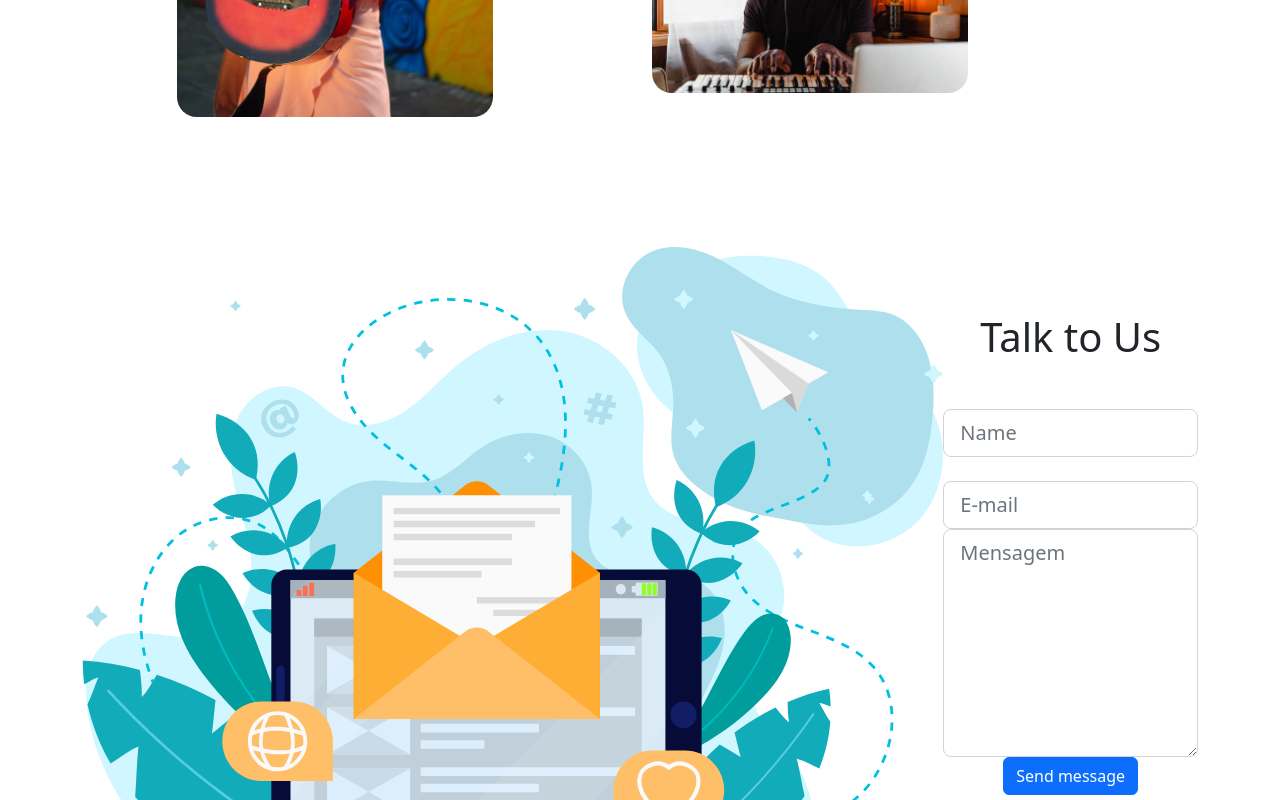
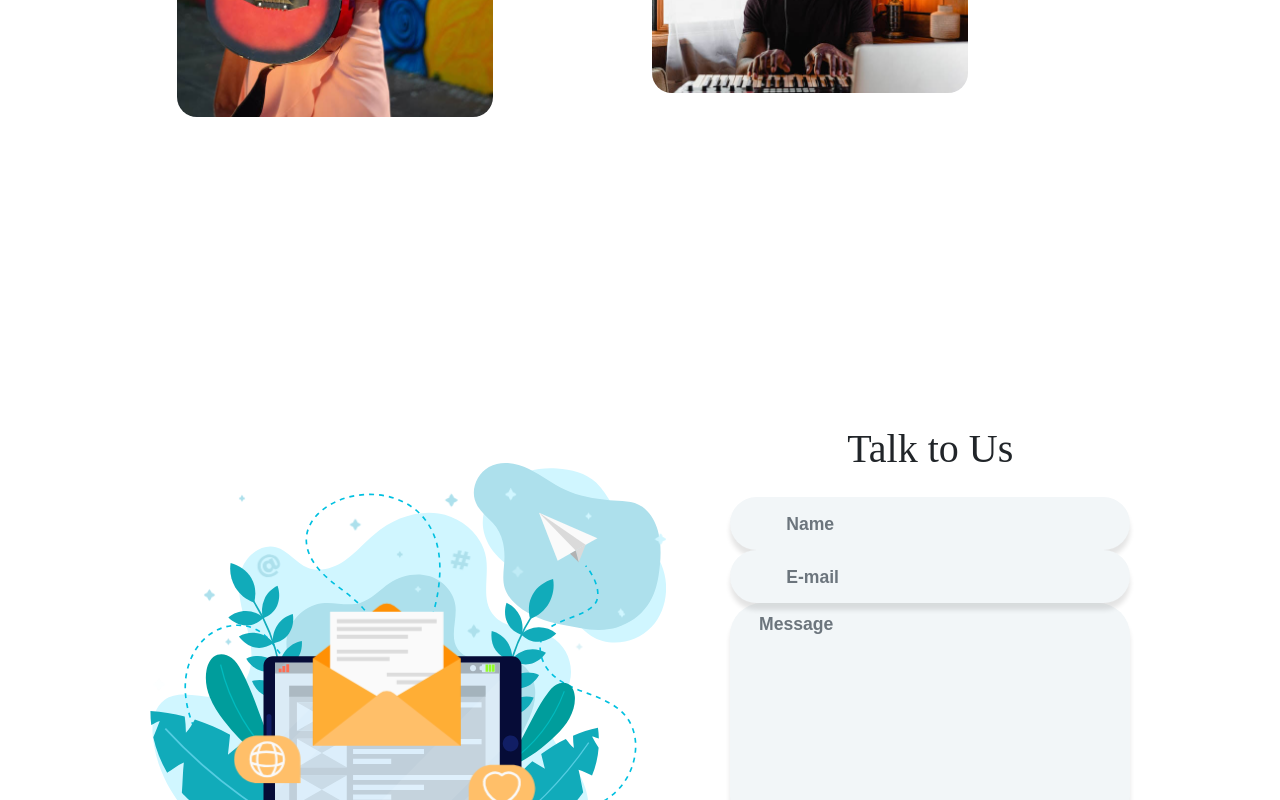
Before and after one commit to rohitsaini81/maganda-shakul, a React (Vite) app: page / in a window 1280 px wide. Shown: the part 2000-2800 px from the top of the page. Built offline with nearby package versions, Linux system fonts and the light colour scheme.

Commit message:
imporvement

```diff
--- a/src/components/Contact.jsx
+++ b/src/components/Contact.jsx
@@ -1,12 +1,37 @@
-import React from 'react'
+import React, { useRef } from 'react';
+// import { treeleaf } from './new/Images';
+import emailjs from '@emailjs/browser';
+import { ToastContainer, toast } from 'react-toastify';
+import 'react-toastify/dist/ReactToastify.css';
+import './abc.css'
 
 export default function Contact() {
+    const form = useRef();
+    const sendEmail = (e) => {
+        const serviceId = "service_93rinbs"
+        const publicKey = "vzhcQsMXHOPmgvLVD"
+        const templateID = "template_llgddn6"
+        e.preventDefault();
+        emailjs.sendForm(serviceId, templateID, form.current, publicKey)
+            .then((result) => {
+                console.log(result.text);
+                toast.success('Message sent successfully!', {
+                  position: toast.POSITION.TOP_RIGHT
+                });
+                form.current.reset();
+            }, (error) => {
+                console.log(error.text);
+                toast.error('Failed to send message. Please try again.', {
+                  position: toast.POSITION.TOP_RIGHT
+                });
+            });
+    };
     return (
 
-        <div class="container d-flex justify-content-center align-items-center">
+        <div className="container1 d-flex justify-content-center align-items-center">
 
 
-            <svg xmlns="http://www.w3.org/2000/svg" viewBox="0 0 790 563" fill="none">
+            <svg className='svg' xmlns="http://www.w3.org/2000/svg" viewBox="0 0 790 563" fill="none">
                 <g id="Image">
                     <g id="g14">
                         <g id="g16">
@@ -35,22 +60,22 @@ export default function Contact() {
                                 <path id="path52" d="M655.896 151.885L642.776 138.814L651.262 133.962L655.896 151.885Z" fill="#B2B2B2" />
                             </g>
                             <g id="g54">
-                                <path id="path56" d="M222.015 539.778C157.683 522.604 101.579 476.087 72.2367 415.592C60.1279 390.628 52.3612 362.908 54.182 335.155C56.0014 307.4 68.2732 279.663 90.2639 263.011C112.253 246.359 144.303 242.756 167.56 257.538C190.03 271.821 200.733 299.209 220.204 317.461C243.475 339.274 280.404 345.641 308.459 330.683C336.514 315.723 352.288 279.369 342.05 248.968C332.575 220.834 305.793 203.339 282.527 185.228C259.261 167.115 236.126 141.651 239.454 112.116C242.315 86.7319 264.382 67.653 287.628 57.7513C332.132 38.7951 389.516 47.2223 419.844 85.2787C452.476 126.224 446.202 185.954 431.486 236.425C416.769 286.896 395.069 337.985 402.391 390.086C408.475 433.375 434.97 472.304 470.109 497.688C505.247 523.075 548.365 535.649 591.441 538.326C634.426 540.999 680.569 532.908 712.364 503.476C744.158 474.044 754.899 419.157 726.78 386.108C712.226 369.003 690.497 360.328 669.604 352.466C648.708 344.604 626.907 336.377 611.765 319.807C596.621 303.236 590.753 275.553 604.995 258.181C621.492 238.058 665.44 235.858 680.982 214.969C692.069 200.069 679.116 171.364 666.529 157.269" stroke="#00C0E0" stroke-width="2.541" stroke-miterlimit="10" stroke-dasharray="7.62 7.62" />
+                                <path id="path56" d="M222.015 539.778C157.683 522.604 101.579 476.087 72.2367 415.592C60.1279 390.628 52.3612 362.908 54.182 335.155C56.0014 307.4 68.2732 279.663 90.2639 263.011C112.253 246.359 144.303 242.756 167.56 257.538C190.03 271.821 200.733 299.209 220.204 317.461C243.475 339.274 280.404 345.641 308.459 330.683C336.514 315.723 352.288 279.369 342.05 248.968C332.575 220.834 305.793 203.339 282.527 185.228C259.261 167.115 236.126 141.651 239.454 112.116C242.315 86.7319 264.382 67.653 287.628 57.7513C332.132 38.7951 389.516 47.2223 419.844 85.2787C452.476 126.224 446.202 185.954 431.486 236.425C416.769 286.896 395.069 337.985 402.391 390.086C408.475 433.375 434.97 472.304 470.109 497.688C505.247 523.075 548.365 535.649 591.441 538.326C634.426 540.999 680.569 532.908 712.364 503.476C744.158 474.044 754.899 419.157 726.78 386.108C712.226 369.003 690.497 360.328 669.604 352.466C648.708 344.604 626.907 336.377 611.765 319.807C596.621 303.236 590.753 275.553 604.995 258.181C621.492 238.058 665.44 235.858 680.982 214.969C692.069 200.069 679.116 171.364 666.529 157.269" stroke="#00C0E0" strokeWidth="2.541" strokeMiterlimit="10" strokeDasharray="7.62 7.62" />
                             </g>
                             <g id="g58">
                                 <path id="path60" d="M186.221 462.671C158.423 444.172 133.639 421.035 113.173 394.475C104.595 383.341 96.7115 371.5 91.5083 358.398C86.3038 345.294 83.8862 330.794 86.4431 316.909C88.2757 306.953 93.6209 296.589 103.112 293.404C110.525 290.917 118.902 293.505 125.077 298.35C131.253 303.195 135.584 310.023 139.418 316.916C154.207 343.52 163.287 372.9 174.224 401.352C179.474 415.006 185.205 428.511 192.17 441.366C195.631 447.754 199.387 453.984 203.532 459.939C207.289 465.334 214.117 471.144 216.477 476.969C211.073 481.321 191.263 466.026 186.221 462.671Z" fill="#009D9C" />
                             </g>
                             <g id="g62">
-                                <path id="path64" d="M107.952 308.508C121.544 366.877 153.477 420.713 197.968 460.267" stroke="#00BBBF" stroke-width="2.02" stroke-miterlimit="10" />
+                                <path id="path64" d="M107.952 308.508C121.544 366.877 153.477 420.713 197.968 460.267" stroke="#00BBBF" strokeWidth="2.02" strokeMiterlimit="10" />
                             </g>
                             <g id="g66">
                                 <path id="path68" d="M556.282 462.962C580.155 451.221 602.114 435.493 621.004 416.609C628.922 408.693 636.362 400.145 641.81 390.319C647.257 380.493 650.64 369.27 650.028 358.018C649.587 349.946 646.41 341.19 639.223 337.682C633.608 334.942 626.717 336.117 621.339 339.307C615.961 342.497 611.841 347.447 608.109 352.504C593.705 372.014 583.539 394.316 571.997 415.691C566.459 425.947 560.553 436.037 553.736 445.484C550.349 450.177 546.746 454.716 542.861 458.995C539.341 462.875 533.349 466.761 530.891 471.124C534.727 475.129 551.952 465.092 556.282 462.962Z" fill="#009D9C" />
                             </g>
                             <g id="g70">
-                                <path id="path72" d="M633.861 349.129C617.182 393.899 586.452 433.173 547.233 459.836" stroke="#00BBBF" stroke-width="1.612" stroke-miterlimit="10" />
+                                <path id="path72" d="M633.861 349.129C617.182 393.899 586.452 433.173 547.233 459.836" stroke="#00BBBF" strokeWidth="1.612" strokeMiterlimit="10" />
                             </g>
                             <g id="g74">
-                                <path id="path76" d="M198.233 424.458C213.177 349.774 197.247 269.251 155.048 206.17" stroke="#11ABBA" stroke-width="2.541" stroke-miterlimit="10" />
+                                <path id="path76" d="M198.233 424.458C213.177 349.774 197.247 269.251 155.048 206.17" stroke="#11ABBA" strokeWidth="2.541" strokeMiterlimit="10" />
                             </g>
                             <g id="g78">
                                 <path id="path80" d="M159.471 213.554C147.424 209.56 136.887 201.07 130.331 190.079C123.775 179.087 121.256 165.687 123.366 153.024C136.148 156.495 148.154 164.541 154.962 176.037C161.771 187.536 162.465 200.493 159.471 213.554Z" fill="#11ABBA" />
@@ -80,7 +105,7 @@ export default function Contact() {
                                 <path id="path112" d="M205.112 356.224C200.99 347.23 193.605 339.817 184.689 335.725C175.775 331.635 165.404 330.9 156.012 333.694C159.806 343.307 166.988 351.901 176.31 356.142C185.632 360.381 195.5 359.74 205.112 356.224Z" fill="#11ABBA" />
                             </g>
                             <g id="g114">
-                                <path id="path116" d="M546.285 450.207C530.11 375.786 544.71 295.004 585.861 231.219" stroke="#11ABBA" stroke-width="2.541" stroke-miterlimit="10" />
+                                <path id="path116" d="M546.285 450.207C530.11 375.786 544.71 295.004 585.861 231.219" stroke="#11ABBA" strokeWidth="2.541" strokeMiterlimit="10" />
                             </g>
                             <g id="g118">
                                 <path id="path120" d="M581.562 238.676C593.54 234.478 603.937 225.811 610.312 214.71C616.685 203.608 618.983 190.168 616.663 177.542C603.94 181.23 592.069 189.476 585.452 201.088C578.835 212.7 578.354 225.668 581.562 238.676Z" fill="#11ABBA" />
@@ -113,13 +138,13 @@ export default function Contact() {
                                 <path id="path156" d="M186.615 500.321C190.696 492.791 196.119 485.823 199.682 478.076C190.178 465.849 178.777 454.862 166.819 445.23C159.004 438.931 150.847 433.032 142.419 427.531C134.688 433.762 126.957 439.994 119.225 446.225C120.579 435.351 121.356 425.888 122.482 415.574C105.313 406.143 87.2411 398.331 68.6211 392.377C64.3289 399.386 60.6691 406.825 54.8967 412.829C54.9847 404.798 54.2249 396.412 53.1469 387.893C35.9349 383.405 18.3639 380.482 0.707452 379.308C0.649609 386.531 1.06635 393.746 1.88798 400.912C6.50223 399.507 10.074 395.563 14.9604 394.821C11.7383 402.728 8.82513 411.421 4.99044 419.449C9.19717 438.521 16.3959 456.93 26.2186 473.763C34.3468 468.915 41.9636 462.248 51.7627 458.125C50.0576 473.301 50.0274 489.179 48.7351 504.527C53.8963 510.215 59.4097 515.573 65.2741 520.527C75.5977 529.245 86.9217 536.691 98.9201 542.791C101.353 533.385 103.872 524.016 109.898 516.114C116.996 529.781 124.688 541.96 131.128 555.467C157.986 563.194 186.571 564.779 214.002 559.454C218.542 558.574 222.349 551.211 223.76 546.749C225.172 542.289 224.898 537.468 224.262 532.827C222.26 518.237 216.907 504.646 209.377 492.145C201.36 494.069 193.248 496.332 186.615 500.321Z" fill="#11ABBA" />
                             </g>
                             <g id="g158">
-                                <path id="path160" d="M194.298 545.299C131.158 507.676 73.43 460.749 23.4922 406.451" stroke="#55CDE2" stroke-width="2.541" stroke-miterlimit="10" />
+                                <path id="path160" d="M194.298 545.299C131.158 507.676 73.43 460.749 23.4922 406.451" stroke="#55CDE2" strokeWidth="2.541" strokeMiterlimit="10" />
                             </g>
                             <g id="g162">
                                 <path id="path164" d="M559.699 515.384C555.868 510.221 551.098 505.622 547.63 500.242C553.415 490.113 560.744 480.704 568.626 472.241C573.781 466.709 579.23 461.436 584.922 456.429C591.334 460.232 597.744 464.032 604.155 467.835C602.002 459.887 600.425 452.929 598.502 445.374C610.285 436.498 622.913 428.73 636.143 422.286C640.078 427.037 643.584 432.176 648.514 436.023C647.601 430.055 647.283 423.73 647.188 417.273C659.526 412.073 672.295 407.997 685.312 405.212C686.116 410.582 686.566 415.998 686.708 421.42C683.127 420.873 680.053 418.324 676.338 418.3C679.571 423.837 682.654 429.991 686.353 435.55C685.232 450.201 681.815 464.681 676.277 478.269C669.715 475.541 663.346 471.403 655.618 469.394C658.486 480.504 660.182 492.319 662.759 503.602C659.518 508.393 655.978 512.977 652.135 517.298C645.372 524.903 637.727 531.67 629.441 537.508C626.639 530.772 623.778 524.07 618.459 518.842C614.616 529.781 610.176 539.676 606.805 550.427C587.63 559.082 566.522 563.353 545.546 562.358C542.075 562.193 538.466 557.123 536.945 553.957C535.425 550.79 535.121 547.171 535.105 543.651C535.058 532.573 537.61 521.88 541.897 511.761C548.065 512.326 554.342 513.133 559.699 515.384Z" fill="#11ABBA" />
                             </g>
                             <g id="g166">
-                                <path id="path168" d="M558.719 549.691C601.746 514.86 639.767 473.689 671.212 427.878" stroke="#55CDE2" stroke-width="1.91" stroke-miterlimit="10" />
+                                <path id="path168" d="M558.719 549.691C601.746 514.86 639.767 473.689 671.212 427.878" stroke="#55CDE2" strokeWidth="1.91" strokeMiterlimit="10" />
                             </g>
                             <g id="g170">
                                 <path id="path172" d="M554.113 562.578H187.856C180.008 562.578 173.645 556.132 173.645 548.18V310.114C173.645 302.163 180.008 295.717 187.856 295.717H554.113C561.963 295.717 568.324 302.163 568.324 310.114V548.18C568.324 556.132 561.963 562.578 554.113 562.578Z" fill="#060C37" />
@@ -244,7 +269,7 @@ export default function Contact() {
                                 <path id="path366" d="M487.575 534.716H553.024C572.888 534.716 588.99 518.4 588.99 498.275C588.99 478.149 572.888 461.834 553.024 461.834H523.541C503.679 461.834 487.575 478.149 487.575 498.275V534.716Z" fill="#FFBF69" />
                             </g>
                             <g id="g368">
-                                <path id="path370" d="M565.214 487.805C565.214 477.497 549.034 468.633 538.283 477.531C527.532 468.633 511.352 477.497 511.352 487.805C511.352 487.805 507.872 508.014 538.283 522.676C568.694 508.014 565.214 487.805 565.214 487.805Z" stroke="#FAFAFA" stroke-width="3.811" stroke-miterlimit="10" stroke-linejoin="round" />
+                                <path id="path370" d="M565.214 487.805C565.214 477.497 549.034 468.633 538.283 477.531C527.532 468.633 511.352 477.497 511.352 487.805C511.352 487.805 507.872 508.014 538.283 522.676C568.694 508.014 565.214 487.805 565.214 487.805Z" stroke="#FAFAFA" strokeWidth="3.811" strokeMiterlimit="10" strokeLinejoin='round' />
                             </g>
                             <g id="g372">
                                 <path id="path374" d="M466.093 53.4869C465.677 53.3258 465.259 53.1899 464.843 53.074C464.729 52.6558 464.594 52.2389 464.437 51.8207C463.767 50.1411 462.888 48.4615 461.12 46.7819C459.352 48.4615 458.474 50.1411 457.804 51.8207C457.645 52.2415 457.51 52.6638 457.395 53.0847C456.978 53.2019 456.563 53.3391 456.147 53.4989C454.489 54.1782 452.832 55.0679 451.174 56.8594C452.832 58.6509 454.489 59.5406 456.147 60.2199C456.56 60.3797 456.973 60.5156 457.384 60.6315C457.499 61.0537 457.633 61.4759 457.792 61.8982C458.46 63.5777 459.342 65.2573 461.12 66.9369C462.899 65.2573 463.781 63.5777 464.449 61.8982C464.605 61.4799 464.741 61.0617 464.855 60.6421C465.267 60.5276 465.681 60.3917 466.093 60.2319C467.751 59.5553 469.409 58.6615 471.067 56.8594C469.409 55.0573 467.751 54.1635 466.093 53.4869Z" fill="#ADE0EC" />
@@ -307,35 +332,36 @@ export default function Contact() {
 
 
 
-            <form>
-                <h1 class="title text-center mb-4">Talk to Us</h1>
+            <form ref={form} onSubmit={sendEmail}>
+                <h1 className="title text-center mb-4">Talk to Us</h1>
 
                 {/* <!-- Name --> */}
-                <div class="form-group position-relative">
-                    <label for="formName" class="d-block">
-                        <i class="icon" data-feather="user"></i>
+                <div className="form-group position-relative">
+                    <label htmlFor="formName" className="d-block">
+                        <i className="icon" data-feather="user"></i>
                     </label>
-                    <input type="text" id="formName" class="form-control form-control-lg thick" placeholder="Name" />
+                    <input type="text" id="formName" className="form-control form-control-lg thick" placeholder="Name" name='user_name'/>
                 </div>
 
                 {/* <!-- E-mail --> */}
-                <div class="form-group position-relative">
-                    <label for="formEmail" class="d-block">
-                        <i class="icon" data-feather="mail"></i>
+                <div className="form-group position-relative">
+                    <label htmlFor="formEmail" className="d-block">
+                        <i className="icon" data-feather="mail"></i>
                     </label>
-                    <input type="email" id="formEmail" class="form-control form-control-lg thick" placeholder="E-mail" />
+                    <input type="email" id="formEmail" className="form-control form-control-lg thick" placeholder="E-mail" name='email'/>
                 </div>
 
                 {/* <!-- Message --> */}
-                <div class="form-group message">
-                    <textarea id="formMessage" class="form-control form-control-lg" rows="7" placeholder="Mensagem"></textarea>
+                <div className="form-group message">
+                    <textarea id="formMessage" className="form-control form-control-lg" rows="7" placeholder="Message" name='message'></textarea>
                 </div>
 
                 {/* <!-- Submit btn --> */}
-                <div class="text-center">
-                    <button type="submit" class="btn btn-primary" tabIndex="-1">Send message</button>
+                <div className="text-center">
+                    <button type="submit" className="btn btn-primary" tabIndex="-1">Send message</button>
                 </div>
             </form>
+            <ToastContainer />
 
         </div>
 
--- a/src/components/abc.css
+++ b/src/components/abc.css
@@ -1,4 +1,4 @@
-svg {
+.svg {
 	height: 23rem;
 	margin-right: 4rem;
 }
@@ -40,7 +40,7 @@ svg {
   }
 }
 
-.container {
+.container1 {
 	height: 100vh;
 }
 
--- a/src/components/css/home.css
+++ b/src/components/css/home.css
@@ -102,7 +102,7 @@ width: 0px !important;
 height: 0px !important;
 }
 .react-player>video {
-    position: fixed;
+    position: absolute;
     z-index: -1;
     top: 0;
     left: 0;
--- a/src/components/new/css/abouts.css
+++ b/src/components/new/css/abouts.css
@@ -73,7 +73,6 @@ https://templatemo.com/tm-583-festava-live
   }
 
   body {
-    background-color: var(--white-color);
     font-family: var(--body-font-family);
   }
 
--- a/src/style.css
+++ b/src/style.css
@@ -23,7 +23,10 @@
 ::-webkit-scrollbar-thumb:active {
   background-color: #555; /* Set color of the scrollbar handle when dragging */
 }
-
+body{
+  background: rgb(238,174,202);
+  background: radial-gradient(circle, rgba(238,174,202,1) 0%, rgba(148,187,233,1) 100%);
+}
 .text-wrapper-8 {
   color: #ffffff;
   font-family: "DM Sans", Helvetica;
```
Also changed, not shown: src/components/Gallery.jsx (+19 -19 lines), src/components/new/About.jsx (+14 -14 lines).
